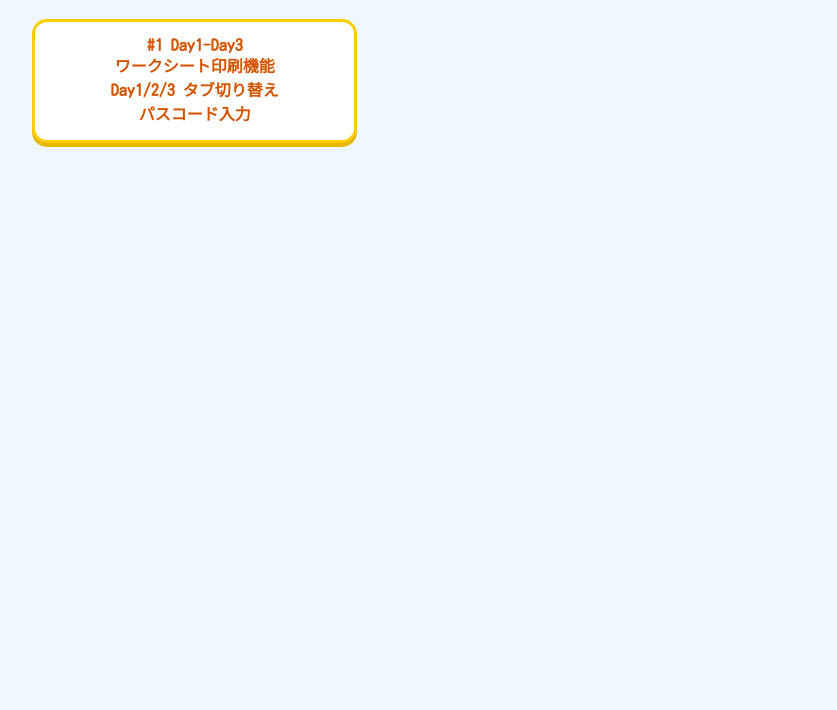
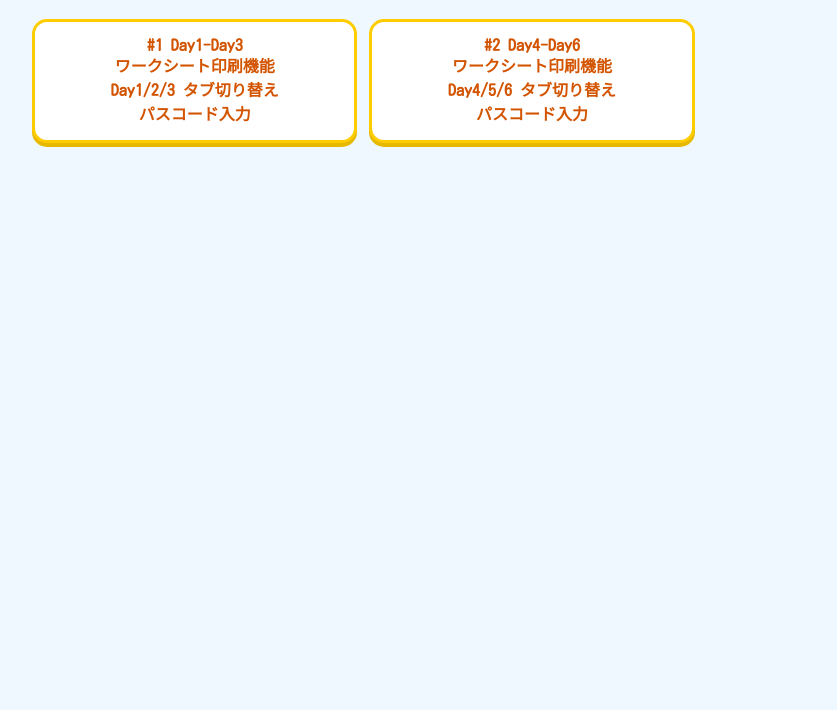
Before and after one commit to EigoStudio/Eiken-Pre1-Vocabulary-Practice, a plain HTML site: page index.html in a window 1280 px wide. Shown: the part 90-800 px from the top of the page, without its empty margins (108-945 px from the left). Drawn offline with Linux system fonts and the light colour scheme.

Commit message:
Update index.html

```diff
--- a/index.html
+++ b/index.html
@@ -77,6 +77,13 @@ Day1/2/3 タブ切り替え<br>
 パスコード入力
         </a></li>
 
+        <li><a href="Eiken-Pre1-Vocabulary-Practice_2.html">#2 Day4-Day6<br>
+ワークシート印刷機能<br>
+Day4/5/6 タブ切り替え<br>
+パスコード入力
+        </a></li>
+
+
 
 
         </ul>
```
